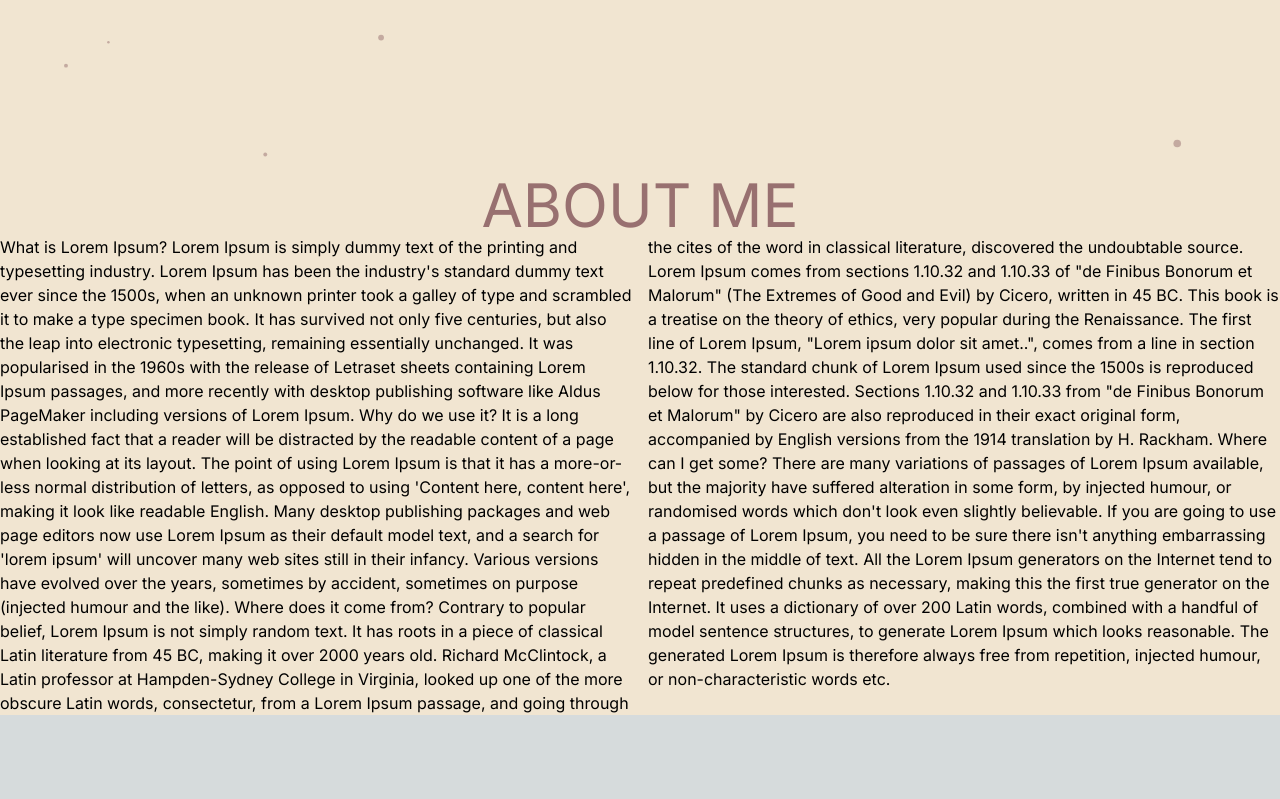
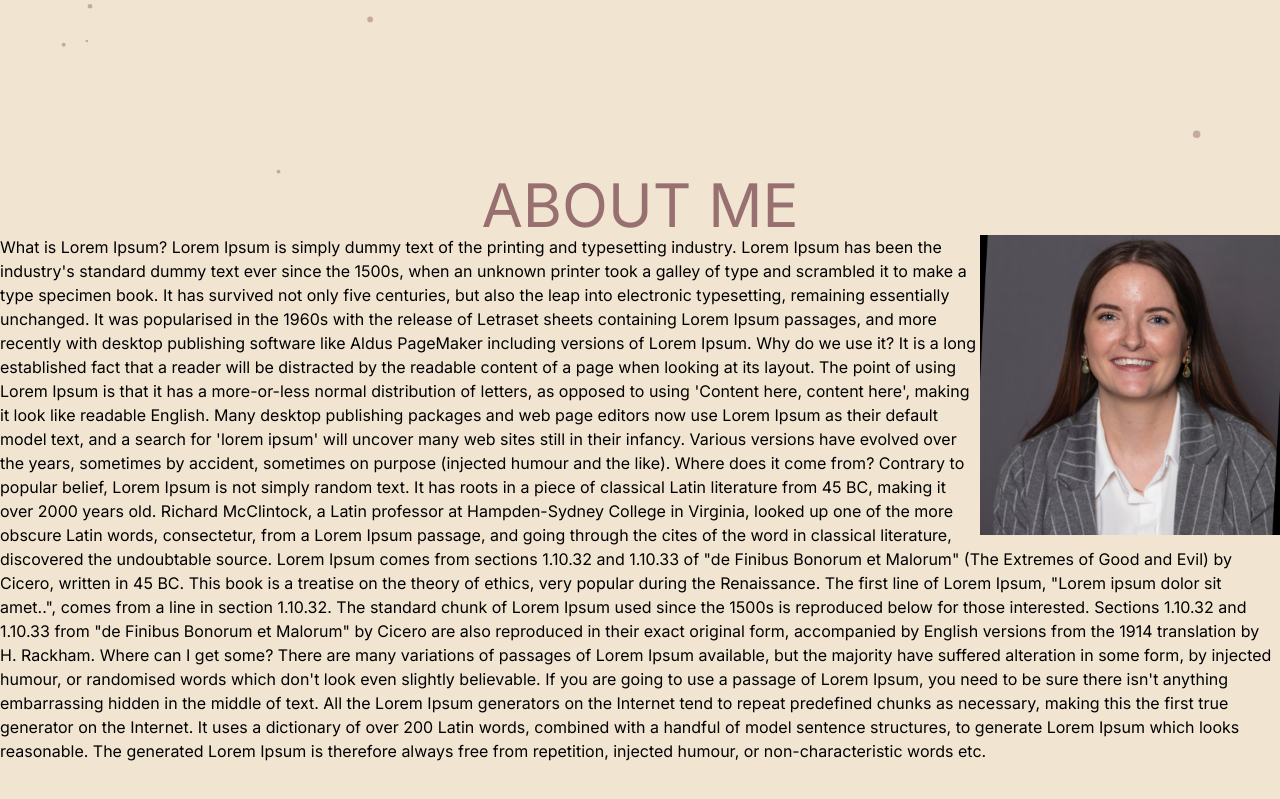
Before and after one commit to Shyflowerrs/Website, a Next.js app in the folder portfolio/: page / in a window 1280 px wide. Shown: the part 625-1424 px from the top of the page. Before the commit the page ends 1340 px from the top, so only its background shows below. Built offline with nearby package versions, Linux system fonts and the light colour scheme.

Commit message:
added new section for photo headshot

```diff
--- a/portfolio/src/app/page.tsx
+++ b/portfolio/src/app/page.tsx
@@ -16,10 +16,12 @@ export default function Home() {
 
     </header>
 
-    <div className="bg-mainBG " id="about">
+    <div className="bg-mainBG   lg:h-screen mx-auto" id="about">
       <h1 className="text-bold  text-2xl sm:text-5xl lg:text-6xl text-center">ABOUT ME</h1>
-    <div className="container mx-auto columns-2">
-  <p>
+
+      <img  className="float-right"src="/myself.jpg" width="300" height="300"></img>
+      <p className="container">
+
   What is Lorem Ipsum?
 Lorem Ipsum is simply dummy text of the printing and typesetting industry. Lorem Ipsum has been the industry's standard dummy text ever since the 1500s, when an unknown printer took a galley of type and scrambled it to make a type specimen book. It has survived not only five centuries, but also the leap into electronic typesetting, remaining essentially unchanged. It was popularised in the 1960s with the release of Letraset sheets containing Lorem Ipsum passages, and more recently with desktop publishing software like Aldus PageMaker including versions of Lorem Ipsum.
 
@@ -36,7 +38,7 @@ Where can I get some?
 There are many variations of passages of Lorem Ipsum available, but the majority have suffered alteration in some form, by injected humour, or randomised words which don't look even slightly believable. If you are going to use a passage of Lorem Ipsum, you need to be sure there isn't anything embarrassing hidden in the middle of text. All the Lorem Ipsum generators on the Internet tend to repeat predefined chunks as necessary, making this the first true generator on the Internet. It uses a dictionary of over 200 Latin words, combined with a handful of model sentence structures, to generate Lorem Ipsum which looks reasonable. The generated Lorem Ipsum is therefore always free from repetition, injected humour, or non-characteristic words etc.
     </p>
 </div>
-    </div>
+
 
     </>
   );
```
Also changed, not shown: portfolio/public/myself.jpg (added).
